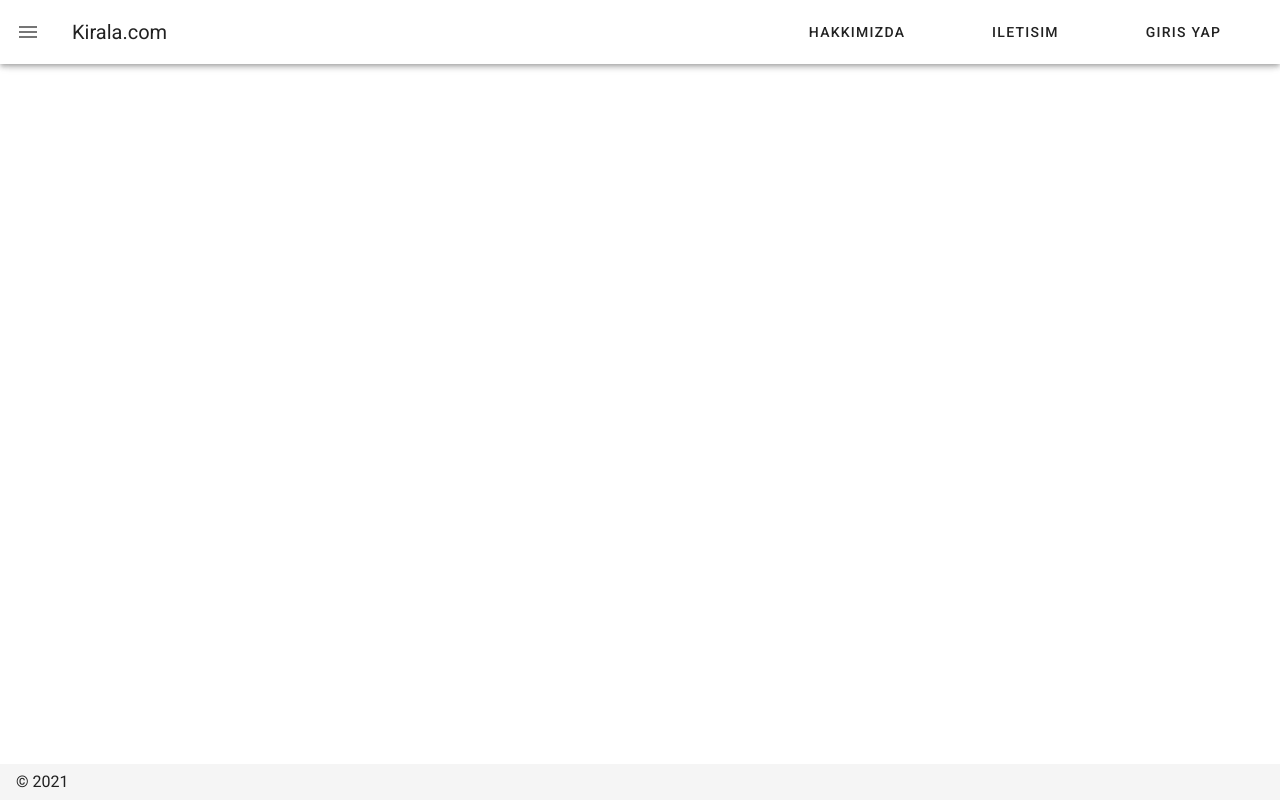
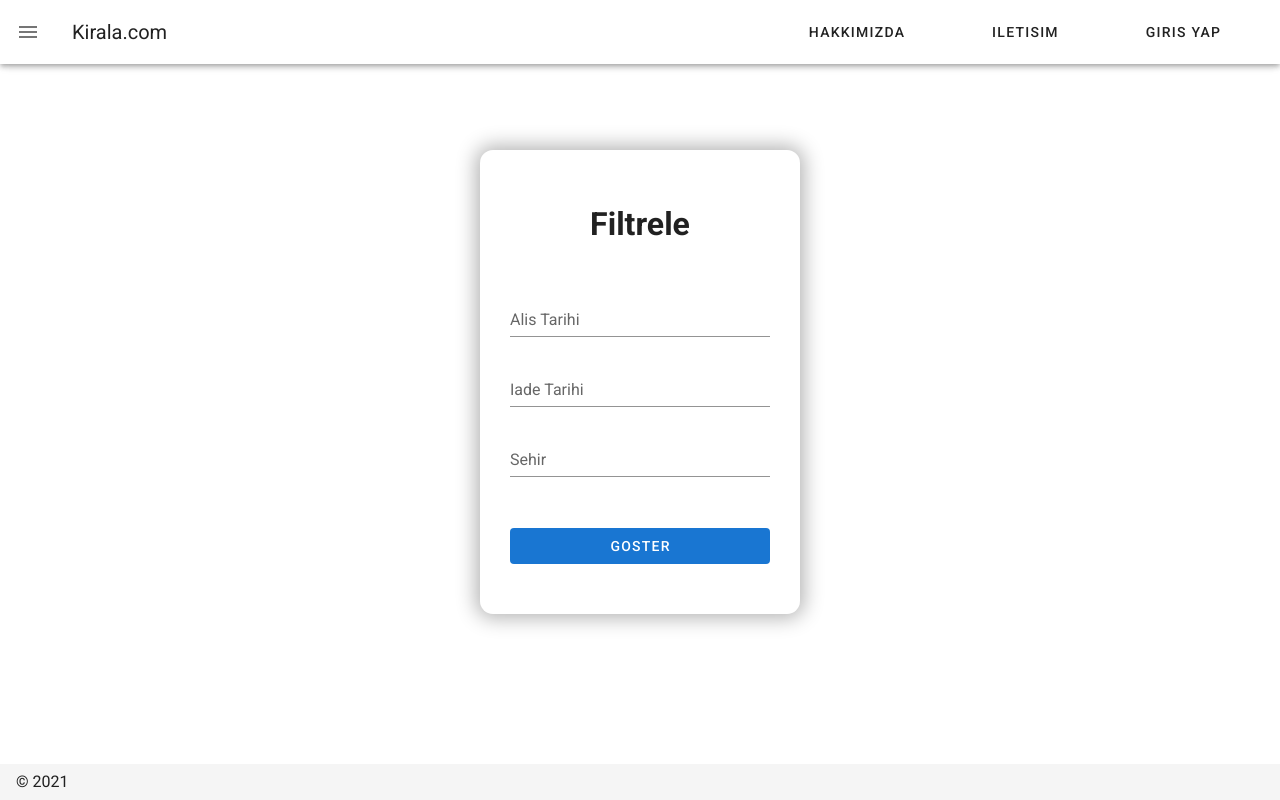
Before and after one commit to Alverrt/rent-a-car-frontend, a Nuxt app: page / in a window 1280 px wide. Built offline with nearby package versions, Linux system fonts and the light colour scheme.

Commit message:
index changes

```diff
--- /dev/null
+++ b/pages/index.vue
@@ -0,0 +1,49 @@
+<template>
+  <div class="main-wrapper">
+    <div class="filter-panel">
+      <h1>Filtrele</h1>
+      <div class="form-inputs">
+        <v-text-field v-model="email" label="Alis Tarihi" required></v-text-field>
+        <v-text-field v-model="password" label="Iade Tarihi" required></v-text-field>
+        <v-text-field v-model="password" label="Sehir" required></v-text-field>
+      </div>
+      <v-btn class="login-button" depressed color="primary"> Goster </v-btn>
+    </div>
+  </div>
+</template>
+<script>
+export default {
+  data() {
+    return {
+      email: '',
+      pasword: '',
+    }
+  },
+}
+</script>
+<style scoped>
+.main-wrapper {
+  display: flex;
+  justify-content: center;
+  align-items: center;
+  height: 100%;
+}
+
+.filter-panel {
+  padding: 50px 30px;
+  width: 320px;
+  text-align: center;
+  display: flex;
+  flex-direction: column;
+  border-radius: 13px;
+  box-shadow: 0 0 20px 4px rgba(0, 0, 0, .3);
+}
+
+.form-inputs {
+  margin-top: 40px;
+}
+
+.login-button {
+    margin-top: 30px;
+}
+</style>
```
